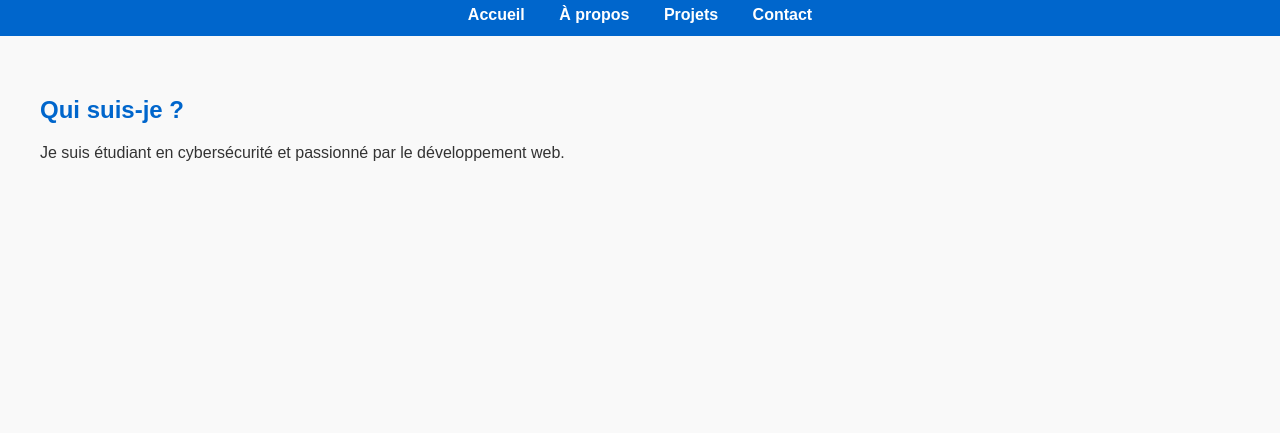
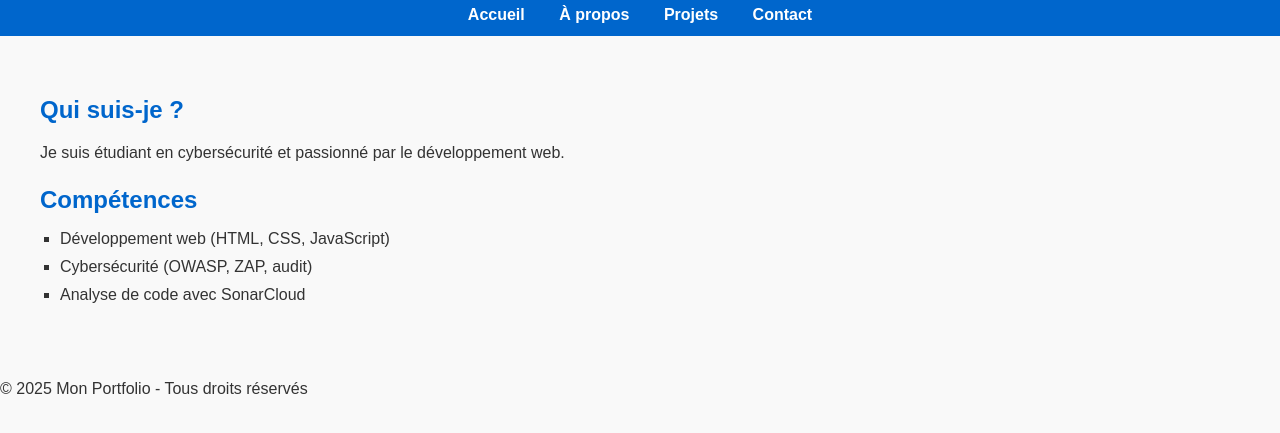
Before and after one commit to vbenji23/portfolio.io, a plain HTML site: page apropos.html in a window 1280 px wide. Shown: the part 79-512 px from the top of the page. Drawn offline with Linux system fonts and the light colour scheme.

Commit message:
Update apropos.html

```diff
--- a/apropos.html
+++ b/apropos.html
@@ -18,12 +18,24 @@
       <a href="index.html">Accueil</a>
       <a href="apropos.html">À propos</a>
       <a href="projets.html">Projets</a>
-      <a href="contacteme.html">Contact</a>
+      <a href="contacte.html">Contact</a>
     </nav>
   </header>
   <main>
     <h2>Qui suis-je ?</h2>
     <p>Je suis étudiant en cybersécurité et passionné par le développement web.</p>
+
+    <section>
+      <h2>Compétences</h2>
+      <ul>
+        <li>Développement web (HTML, CSS, JavaScript)</li>
+        <li>Cybersécurité (OWASP, ZAP, audit)</li>
+        <li>Analyse de code avec SonarCloud</li>
+      </ul>
+    </section>
   </main>
+  <footer>
+    <p>&copy; 2025 Mon Portfolio - Tous droits réservés</p>
+  </footer>
 </body>
 </html>
```
